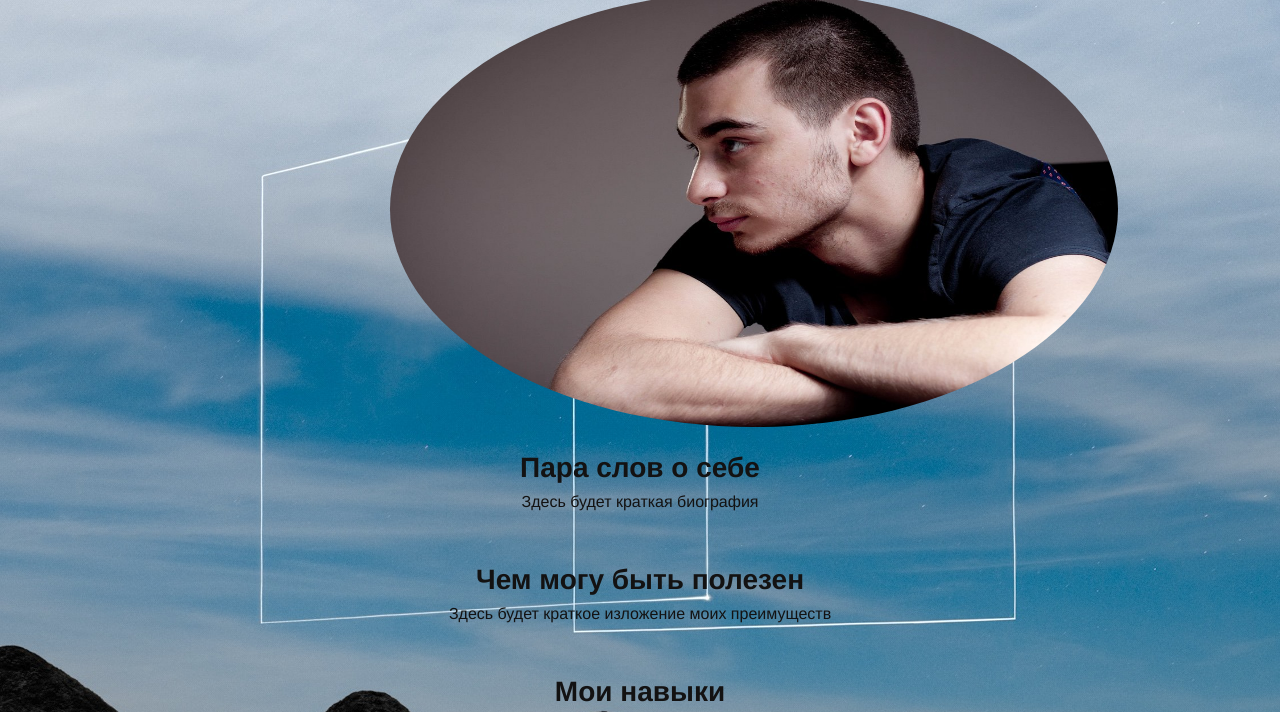
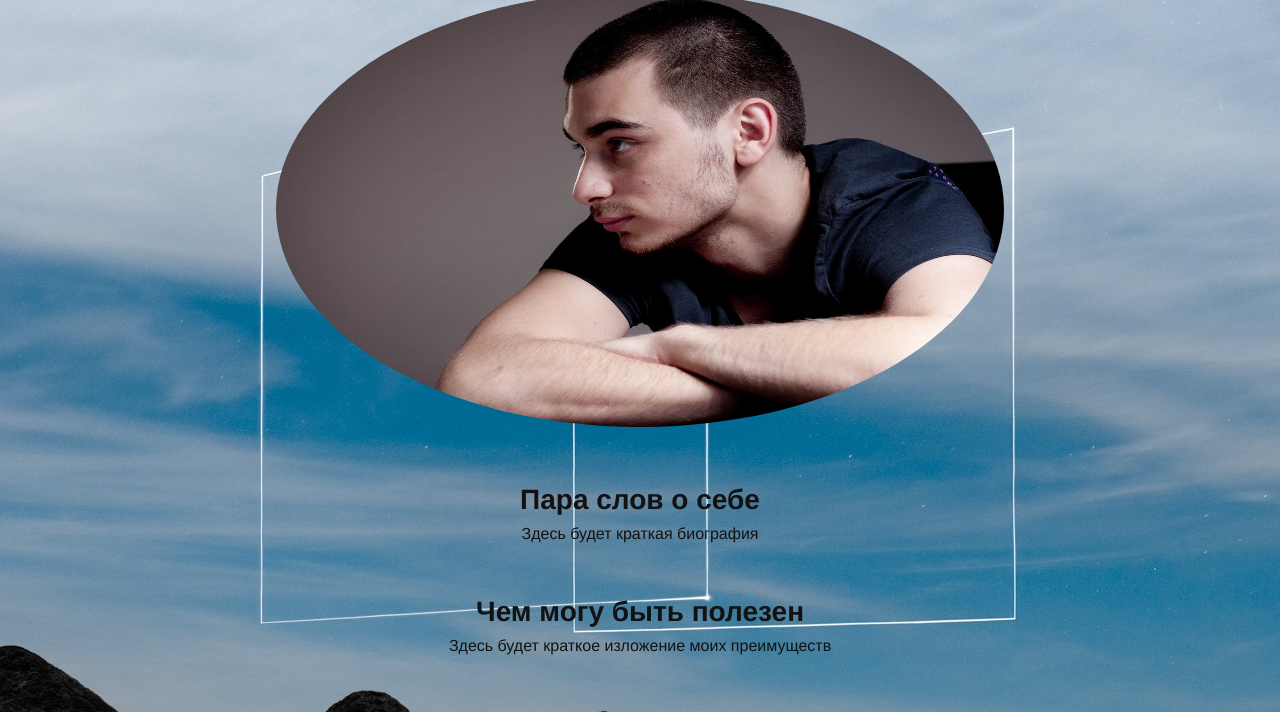
Before and after one commit to RuVec/my-site, a plain HTML site: page index.html in a window 1280 px wide. Shown: the part 225-937 px from the top of the page. Drawn offline with Linux system fonts and the light colour scheme.

Commit message:
Дополнения для сайта
Правки

```diff
--- a/index.html
+++ b/index.html
@@ -20,7 +20,8 @@
      <div class="container">
          <h2> Давайте знакомиться</h2>
      <figure>
-<img class="foto" src="img/me.jpg" width="728" height="436" alt="Неопознанный земной верстальщик">
+        <p class="fig">
+<img class="foto" src="img/me.jpg" width="728" height="436" alt="Неопознанный земной верстальщик"></p>
      </figure>
     </div>
  </section>
--- a/style.css
+++ b/style.css
@@ -44,12 +44,11 @@ margin-bottom: 50px;
   }
 
   .foto{
-    margin-left: 350px;
     border-radius: 50%;
   }
 
   .skills dt{
-color: floralwhite;
+   color: floralwhite;
     margin-left: 500px;
   }
   .skills dd {
@@ -77,3 +76,6 @@ color: floralwhite;
 
     margin-right: 40px;
 }
+
+P.fig {
+  text-align: center;
```
